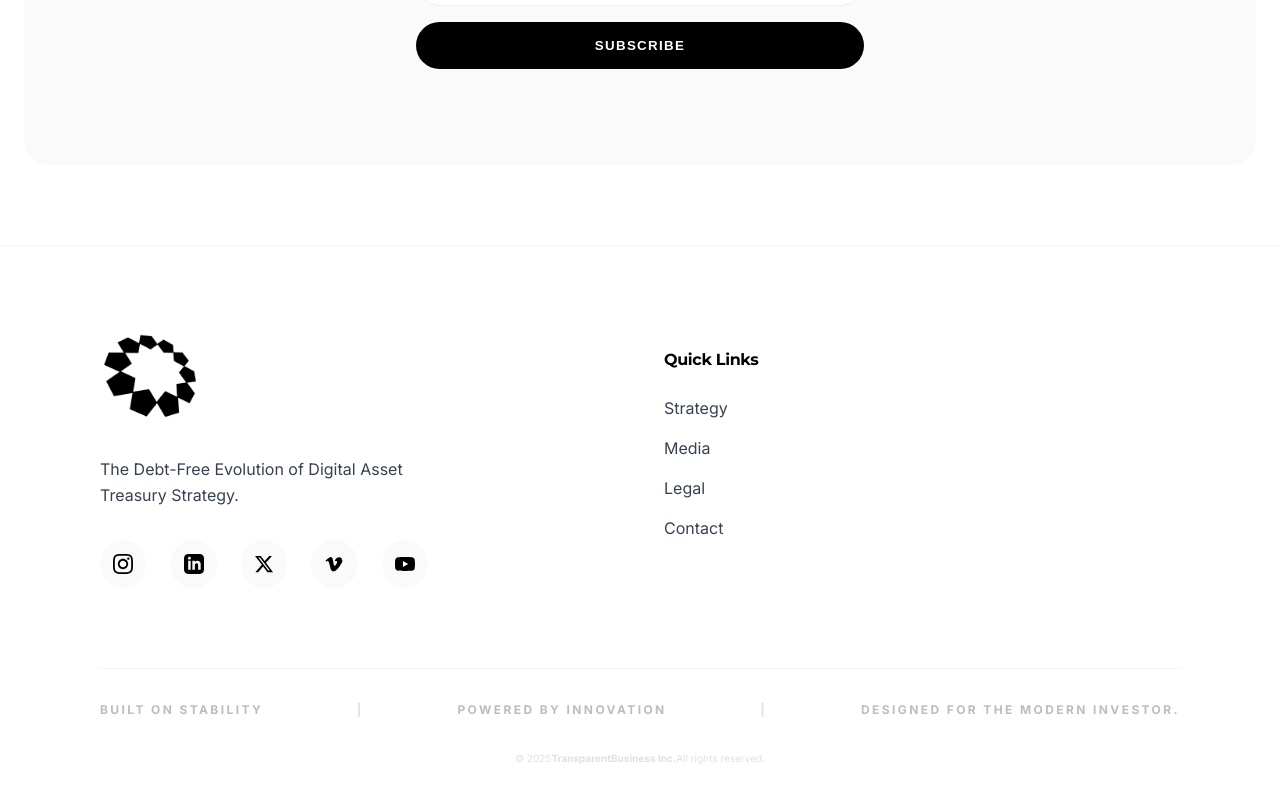
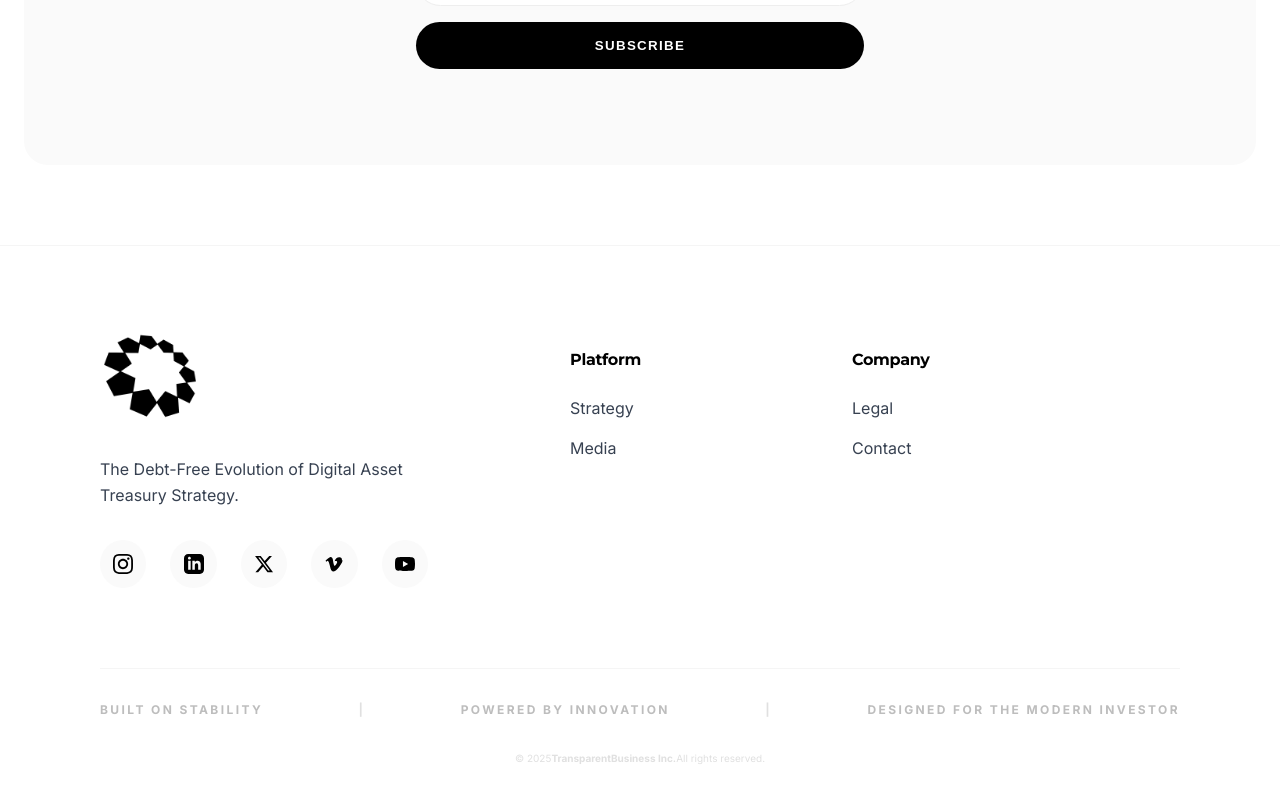
Before and after one commit to natalia-unicoin/unicoin-inc, a Next.js app: page /blog in a window 1280 px wide. Shown: the part 3502-4302 px from the top of the page. Built offline with nearby package versions, Linux system fonts and the light colour scheme.

Commit message:
Final Footer multi-column layout and Title Case consistency

```diff
--- a/src/components/FinalCTA.tsx
+++ b/src/components/FinalCTA.tsx
@@ -38,7 +38,7 @@ const FinalCTA = () => {
                     transition={{ duration: 0.8, delay: 0.2, ease: [0.16, 1, 0.3, 1] }}
                 >
                     <a href="#" className={classes.button}>
-                        Join the Transition
+                        Join The Transition
                     </a>
                 </motion.div>
             </div>
--- a/src/components/Footer.styles.ts
+++ b/src/components/Footer.styles.ts
@@ -21,11 +21,14 @@ export const useStyles = makeStyles()((theme) => ({
     },
     mainGrid: {
         display: 'grid',
-        gridTemplateColumns: 'repeat(1, minmax(0, 1fr))', // grid-cols-1
-        gap: theme.spacing(6), // gap-12 = 48px -> use spacing(6) ~48px
-        marginBottom: theme.spacing(10), // mb-20
+        gridTemplateColumns: 'repeat(1, minmax(0, 1fr))',
+        gap: theme.spacing(6),
+        marginBottom: theme.spacing(10),
+        [theme.breakpoints.up('sm')]: {
+            gridTemplateColumns: 'repeat(2, minmax(0, 1fr))',
+        },
         [theme.breakpoints.up('md')]: {
-            gridTemplateColumns: 'repeat(12, minmax(0, 1fr))', // md:grid-cols-12
+            gridTemplateColumns: 'repeat(12, minmax(0, 1fr))',
         }
     },
     brandColumn: {
@@ -85,7 +88,14 @@ export const useStyles = makeStyles()((theme) => ({
         gridColumn: 'span 1 / span 1',
         [theme.breakpoints.up('md')]: {
             gridColumn: 'span 2 / span 2',
-            gridColumnStart: 7, // md:col-start-7
+            gridColumnStart: 6,
+        }
+    },
+    linksColumnSecond: {
+        gridColumn: 'span 1 / span 1',
+        [theme.breakpoints.up('md')]: {
+            gridColumn: 'span 2 / span 2',
+            gridColumnStart: 9,
         }
     },
     columnTitle: {
--- a/src/components/Footer.tsx
+++ b/src/components/Footer.tsx
@@ -46,17 +46,20 @@ const Footer = () => {
                         </div>
                     </div>
 
-                    {/* Navigation Column */}
+                    {/* Navigation Columns */}
                     <div className={classes.linksColumnFirst}>
-                        <h4 className={classes.columnTitle}>Quick Links</h4>
+                        <h4 className={classes.columnTitle}>Platform</h4>
                         <ul className={classes.linkList}>
-                            {navItems.map((item, i) => (
-                                <li key={i}>
-                                    <a href={item.href} className={classes.linkItem}>
-                                        {item.label}
-                                    </a>
-                                </li>
-                            ))}
+                            <li><a href="#strategy" className={classes.linkItem}>Strategy</a></li>
+                            <li><a href="#media" className={classes.linkItem}>Media</a></li>
+                        </ul>
+                    </div>
+
+                    <div className={classes.linksColumnSecond}>
+                        <h4 className={classes.columnTitle}>Company</h4>
+                        <ul className={classes.linkList}>
+                            <li><a href="#legal" className={classes.linkItem}>Legal</a></li>
+                            <li><a href="#contact" className={classes.linkItem}>Contact</a></li>
                         </ul>
                     </div>
                 </div>
@@ -64,11 +67,11 @@ const Footer = () => {
                 {/* Brand Strip / Bottom Bar */}
                 <div className={classes.bottomBar}>
                     <div className={classes.tagline}>
-                        <span>Built on Stability</span>
+                        <span>Built On Stability</span>
                         <span className={classes.separator}>|</span>
-                        <span>Powered by Innovation</span>
+                        <span>Powered By Innovation</span>
                         <span className={classes.separator}>|</span>
-                        <span>Designed for the Modern Investor.</span>
+                        <span>Designed For The Modern Investor</span>
                     </div>
 
                     <div className={classes.copyright}>
--- a/src/components/StrategicResponse.tsx
+++ b/src/components/StrategicResponse.tsx
@@ -10,7 +10,7 @@ const StrategicResponse = () => {
     const comparisonData = [
         {
             feature: "Leverage",
-            traditional: "High-risk debt dependency",
+            traditional: "High-Risk Debt Dependency",
             tbiz: "Debt-Free Institutional Model"
         },
         {
@@ -25,7 +25,7 @@ const StrategicResponse = () => {
         },
         {
             feature: "Sustainability",
-            traditional: "Speculative treasury",
+            traditional: "Speculative Treasury",
             tbiz: "Sustainable Growth Model"
         }
     ];
```
